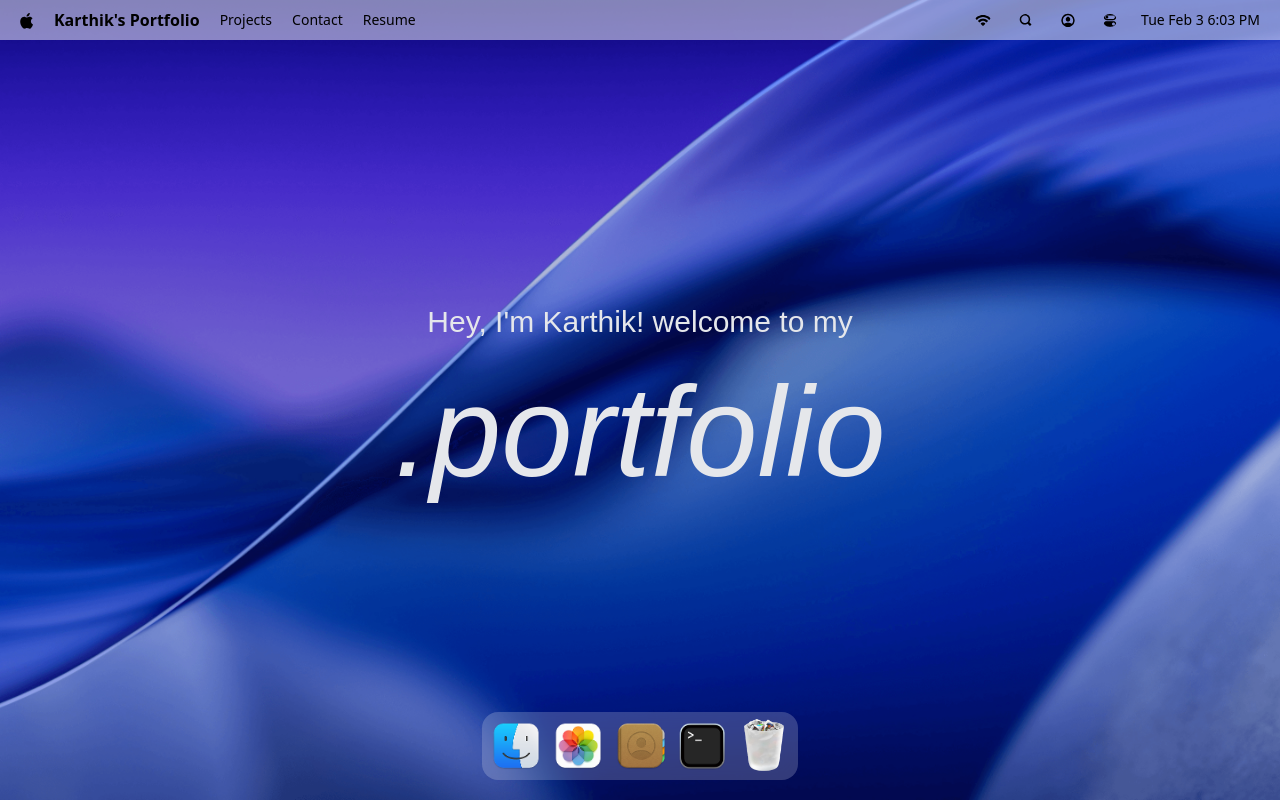
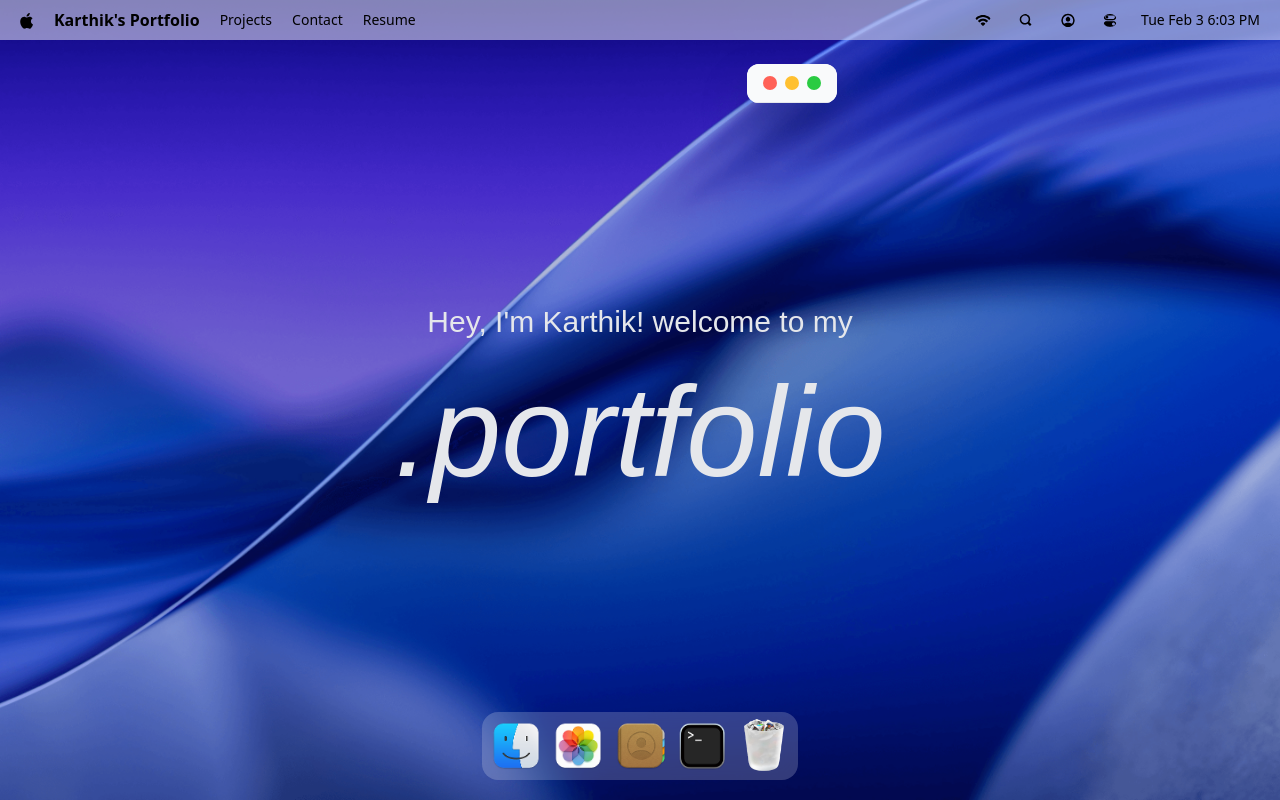
Before and after one commit to Karthik2315/Portfolio, a React (Vite) app: page / in a window 1280 px wide. Both pictures are taken after a click on the item "Resume". Built offline with nearby package versions, Linux system fonts and the light colour scheme; a web font is replaced by a local one.

Commit message:
added resume and added the resume to App.jsx

```diff
--- a/src/App.jsx
+++ b/src/App.jsx
@@ -5,6 +5,7 @@ import React from 'react'
 import { Draggable } from 'gsap/Draggable';
 import gsap from 'gsap';
 import Terminal from '#windows/Terminal';
+import Resume from '#windows/Resume';
 gsap.registerPlugin(Draggable);
 
 const App = () => {
@@ -14,6 +15,7 @@ const App = () => {
       <Welcome />
       <Dock />
       <Terminal />
+      <Resume />
     </main>
   )
 }
--- a/src/windows/Resume.jsx
+++ b/src/windows/Resume.jsx
@@ -1,11 +1,16 @@
+import WindowControls from '#components/WindowControls';
+import windowWrapper from '#hoc/windowWrapper'
 import React from 'react'
 
 const Resume = () => {
   return (
-    <div>
-
-    </div>
+    <>
+      <div id='window-header' >
+        <WindowControls target="resume" />
+      </div>
+    </>
   )
 }
 
-export default Resume
+const ResumeWindow = windowWrapper(Resume,"resume");
+export default ResumeWindow
```
Also changed, not shown: 1 other file (tests, documents, lock files or other folders).
